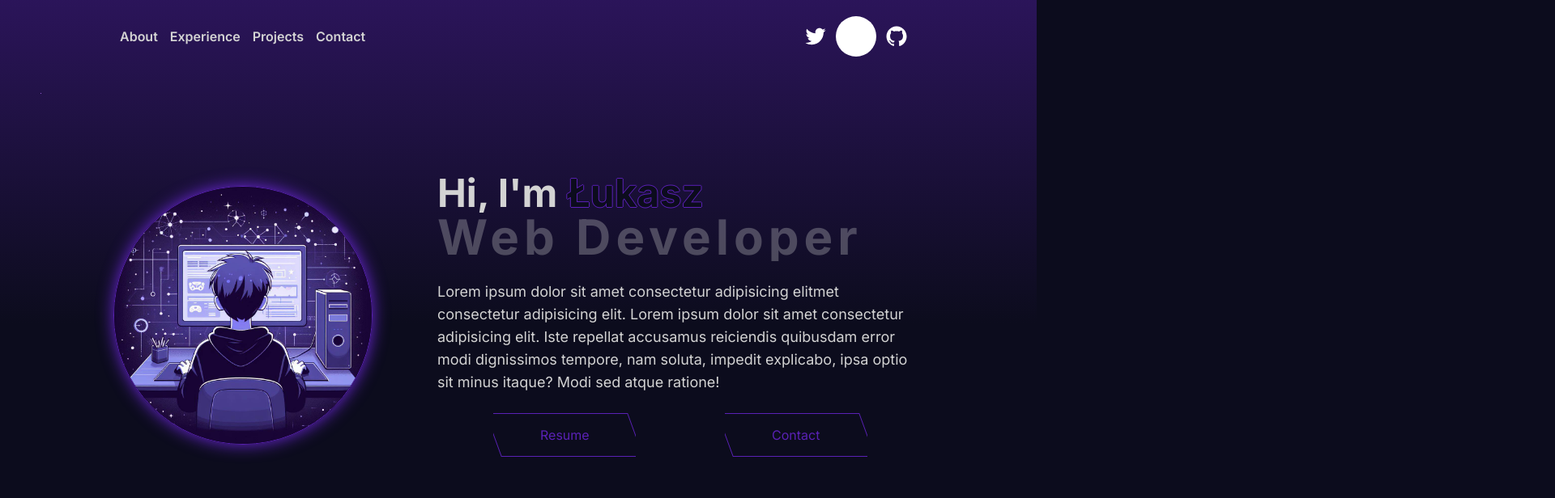
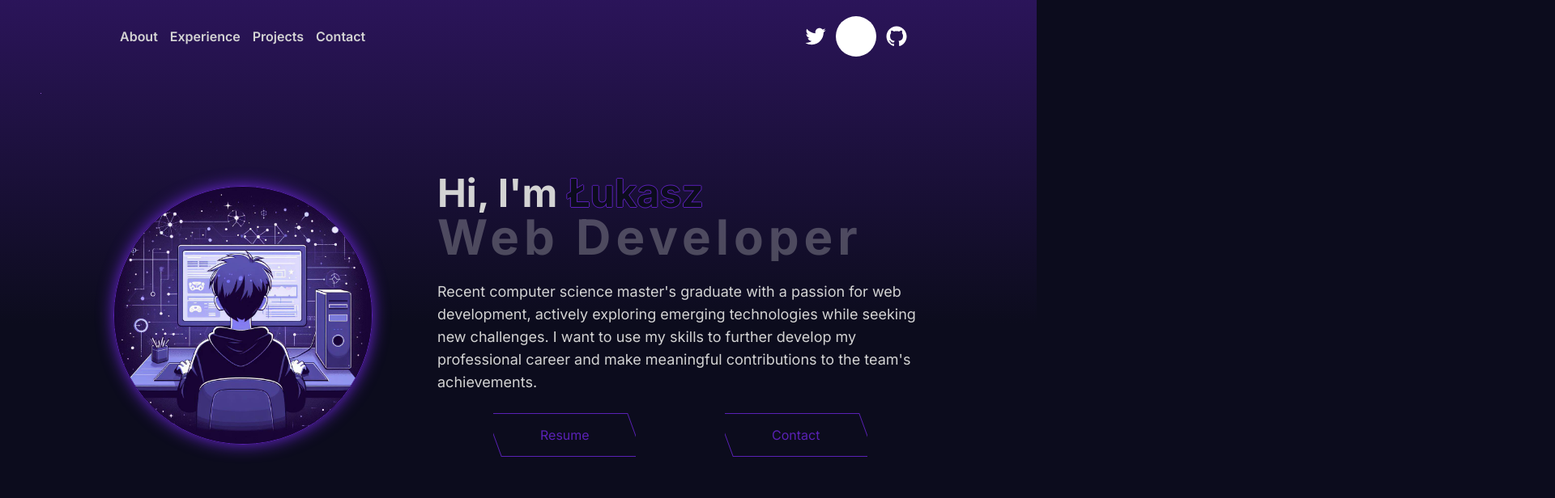
Before and after one commit to sdnn44/portfolio, a Next.js app: page / in a window 1280 px wide. Shown: the top 616 px of the page at 81% size, 1920 px wide, since content can reach past the window. Built offline with nearby package versions, Linux system fonts and the light colour scheme.

Commit message:
Updated content of the page

```diff
--- a/app/components/Contact/Contact.tsx
+++ b/app/components/Contact/Contact.tsx
@@ -24,11 +24,11 @@ export default function Contact({ }: Props) {
                 <div className="flex flex-col gap-1">
                     <div className='flex flex-row items-center gap-2'>
                         <SocialIcon network="whatsapp" fgColor='white' bgColor='transparent' />
-                        <p className='font-bold'>+48 604 590 321</p>
+                        <p className='font-bold'>+48 605 573 451</p>
                     </div>
                     <div className='flex flex-row items-center gap-2'>
                         <SocialIcon network="email" fgColor='white' bgColor='transparent' />
-                        <p className='font-bold'>slidennnq@poczta.com</p>
+                        <p className='font-bold'>slidennnq@gmail.com</p>
                     </div>
                     <div className='flex flex-row items-center gap-2'>
                         <SocialIcon network="discord" fgColor='white' bgColor='transparent' />
--- a/app/components/Hero/HeroContent.tsx
+++ b/app/components/Hero/HeroContent.tsx
@@ -23,7 +23,11 @@ export default function HeroContent({
                 </TextReveal>
             </h1>
             <TextReveal>
-                <p className='text-sm md:text-base lg:text-lg text-center mx-5 md:mx-0 md:text-left'>Lorem ipsum dolor sit amet consectetur adipisicing elitmet consectetur adipisicing elit. Lorem ipsum dolor sit amet consectetur adipisicing elit. Iste repellat accusamus reiciendis quibusdam error modi dignissimos tempore, nam soluta, impedit explicabo, ipsa optio sit minus itaque? Modi sed atque ratione!</p>
+                <p className='text-sm md:text-base lg:text-lg text-center mx-5 md:mx-0 md:text-left'>
+                    Recent computer science master's graduate with a passion for web development, actively exploring
+                    emerging technologies while seeking new challenges. I want to use my skills to further develop my
+                    professional career and make meaningful contributions to the team's achievements.
+                </p>
             </TextReveal>
             <div className='flex gap-5 md:gap-10 w-full justify-evenly z-10'>
                 <Button className="button left w-[7rem] md:w-[10rem] lg:w-[11rem] px-[10px] py-[15px]" label='Download CV'>
```
